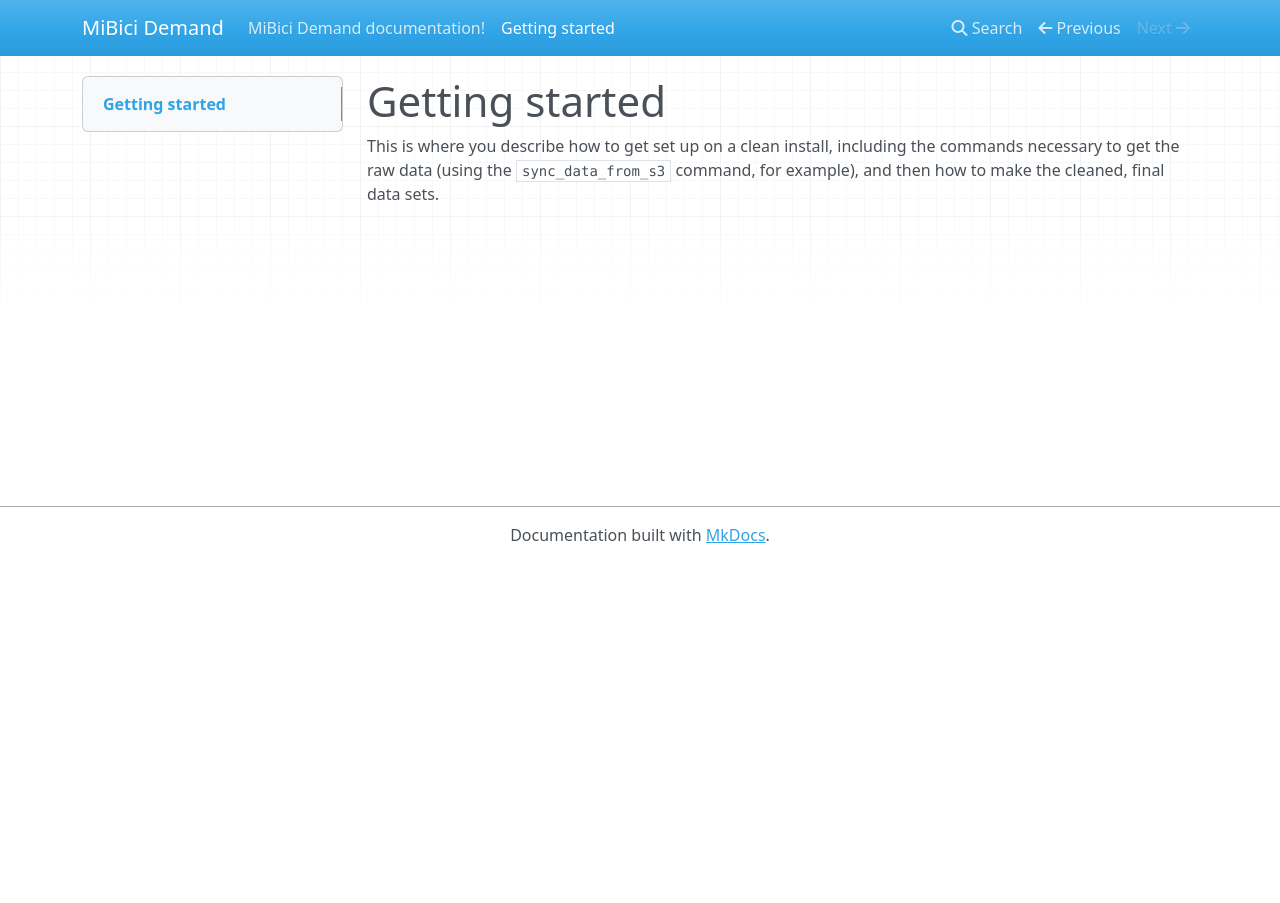
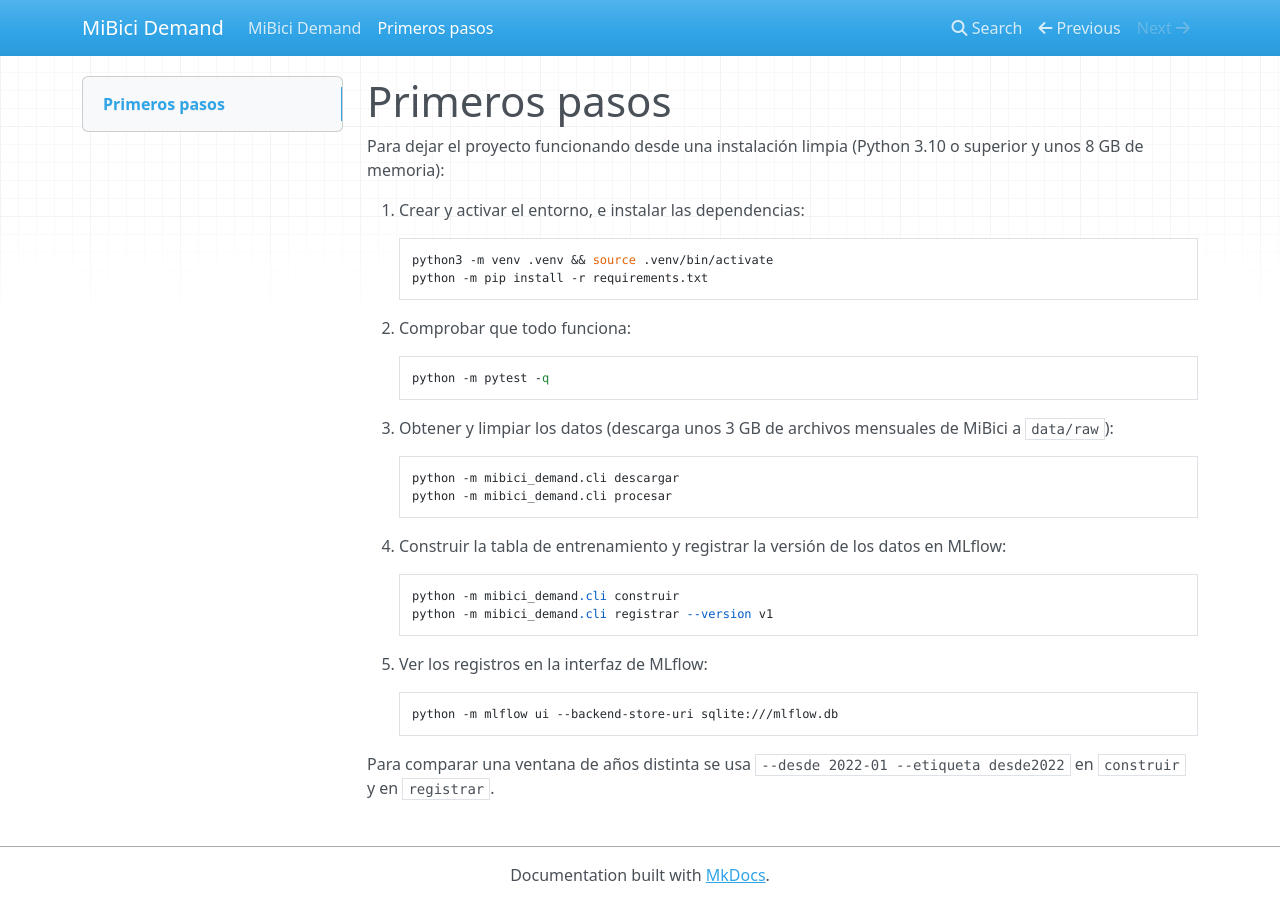
Before and after one commit to Abyblackmouth/mibici-demand, an MkDocs documentation site: the page built from docs/docs/getting-started.md, in a window 1280 px wide. Built offline with MkDocs 1.6.1, drawn with Linux system fonts in a browser that asks for light colours; nearby versions of some CDN libraries.

Commit message:
docs: README y documentación del proyecto

```diff
--- a/docs/docs/getting-started.md
+++ b/docs/docs/getting-started.md
@@ -1,6 +1,29 @@
-Getting started
-===============
+Primeros pasos
+==============
 
-This is where you describe how to get set up on a clean install, including the
-commands necessary to get the raw data (using the `sync_data_from_s3` command,
-for example), and then how to make the cleaned, final data sets.
+Para dejar el proyecto funcionando desde una instalación limpia (Python 3.10 o superior y unos 8 GB de memoria):
+
+1. Crear y activar el entorno, e instalar las dependencias:
+
+        python3 -m venv .venv && source .venv/bin/activate
+        python -m pip install -r requirements.txt
+
+2. Comprobar que todo funciona:
+
+        python -m pytest -q
+
+3. Obtener y limpiar los datos (descarga unos 3 GB de archivos mensuales de MiBici a `data/raw`):
+
+        python -m mibici_demand.cli descargar
+        python -m mibici_demand.cli procesar
+
+4. Construir la tabla de entrenamiento y registrar la versión de los datos en MLflow:
+
+        python -m mibici_demand.cli construir
+        python -m mibici_demand.cli registrar --version v1
+
+5. Ver los registros en la interfaz de MLflow:
+
+        python -m mlflow ui --backend-store-uri sqlite:///mlflow.db
+
+Para comparar una ventana de años distinta se usa `--desde 2022-01 --etiqueta desde2022` en `construir` y en `registrar`.
```
Also changed, not shown: docs/docs/index.md (+17 -5 lines), README.md.
